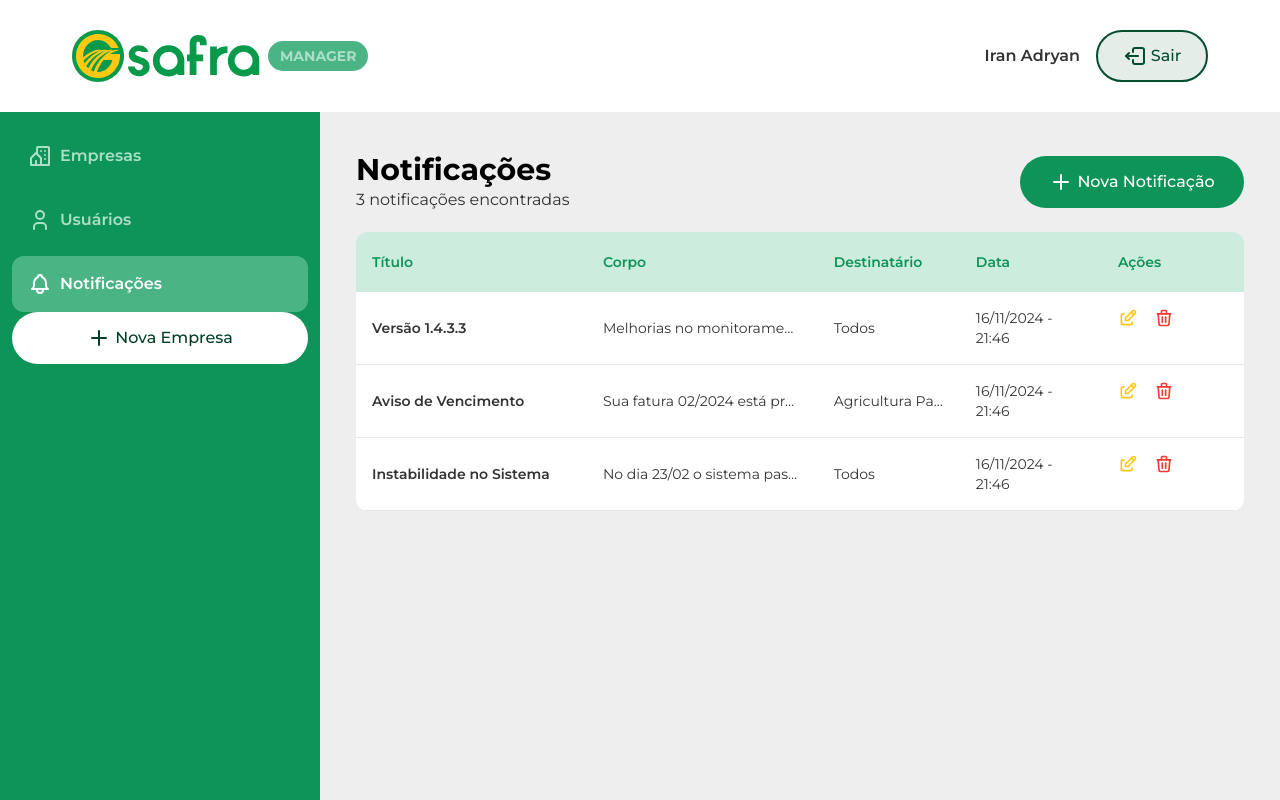
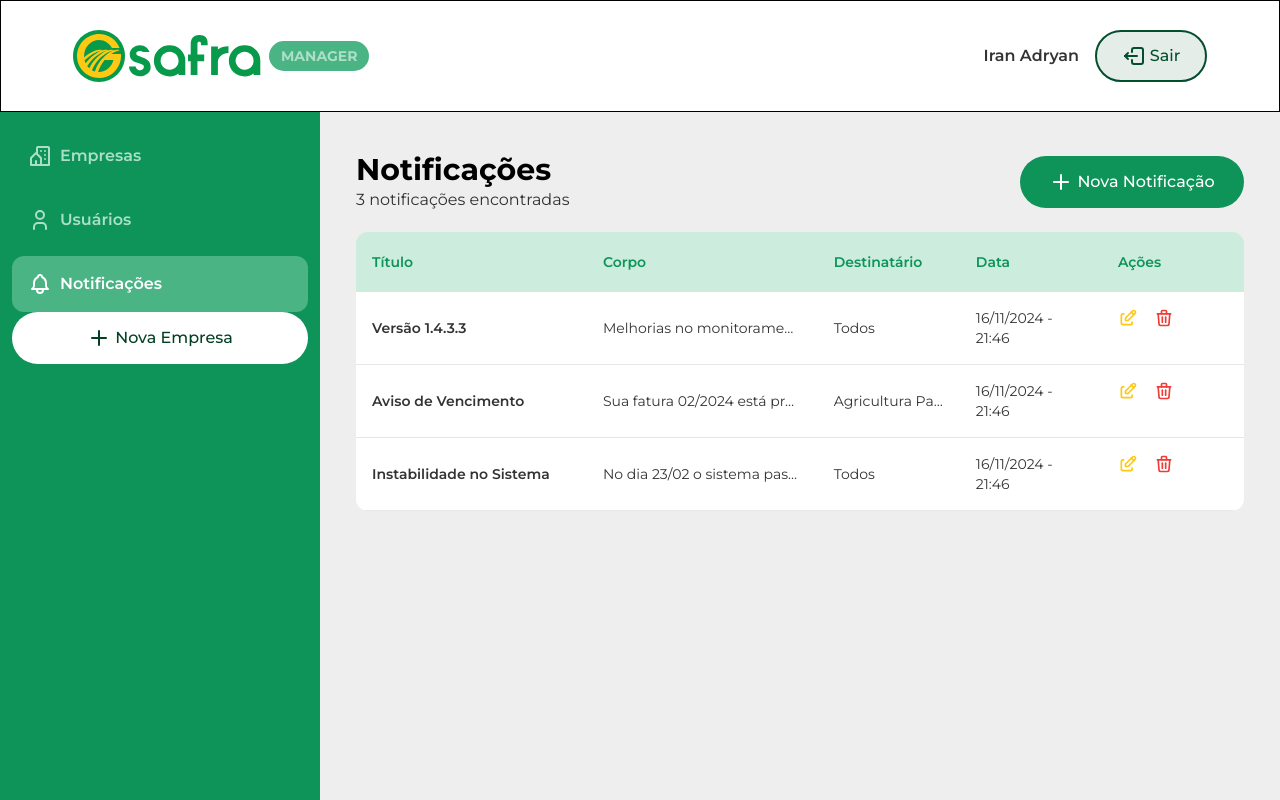
Before and after one commit to coyotetec/gsafra-panel-frontend, a React (Vite) app: page /manager/notifications in a window 1280 px wide. Built offline with nearby package versions, Linux system fonts and the light colour scheme.

Commit message:
feat: componentizes Header

```diff
--- a/src/view/components/Header.tsx
+++ b/src/view/components/Header.tsx
@@ -1,10 +1,30 @@
-import logo from '../../assets/images/logo-horizontal.svg';
+import { IconLogout2 } from '@tabler/icons-react';
+import logoHorizontal from '../../assets/images/logo-horizontal.svg';
+import { Button } from './Button';
 
-export function Header() {
+interface HeaderProps {
+  isManager?: boolean;
+}
+
+export function Header({ isManager }: HeaderProps) {
   return (
-    <header className="h-32 border-2 border-black bg-white">
-      <div className="mx-auto my-auto max-w-8xl">
-        <img src={logo} alt="Logo Gsafra Horizontal" />
+    <header className="px-18 fixed left-0 top-0 z-40 flex h-28 w-full items-center justify-center border-[1px] border-black bg-white">
+      <div className="flex w-full max-w-8xl items-center justify-between">
+        <div className="flex items-center gap-2">
+          <img src={logoHorizontal} alt="logo" />
+          {isManager && (
+            <span className="rounded-full bg-primary-300 px-3 py-2 text-sm font-bold leading-none text-primary-50">
+              MANAGER
+            </span>
+          )}
+        </div>
+        <div className="flex items-center gap-4">
+          <strong className="font-semibold text-black-80">Iran Adryan</strong>
+          <Button variant="outline" className="w-28">
+            <IconLogout2 />
+            Sair
+          </Button>
+        </div>
       </div>
     </header>
   );
--- a/src/view/layouts/ManagerLayout.tsx
+++ b/src/view/layouts/ManagerLayout.tsx
@@ -1,15 +1,14 @@
 import {
   IconBell,
   IconBuildingCommunity,
-  IconLogout2,
   IconUser,
   Icon,
   IconPlus,
 } from '@tabler/icons-react';
-import logoHorizontal from '../../assets/images/logo-horizontal.svg';
 import { NavLink, Outlet } from 'react-router-dom';
 import { cn } from '../../app/utils/cn';
 import { Button } from '../components/Button';
+import { Header } from '../components/Header';
 
 interface NavItem {
   Icon: Icon;
@@ -38,23 +37,7 @@ export function ManagerLayout() {
 
   return (
     <div className="bg-gray-400">
-      <header className="px-18 fixed left-0 top-0 z-40 flex h-28 w-full items-center justify-center bg-white">
-        <div className="flex w-full max-w-8xl items-center justify-between">
-          <div className="flex items-center gap-2">
-            <img src={logoHorizontal} alt="logo" />
-            <span className="rounded-full bg-primary-300 px-3 py-2 text-sm font-bold leading-none text-primary-50">
-              MANAGER
-            </span>
-          </div>
-          <div className="flex items-center gap-4">
-            <strong className="font-semibold text-black-80">Iran Adryan</strong>
-            <Button variant="outline" className="w-28">
-              <IconLogout2 />
-              Sair
-            </Button>
-          </div>
-        </div>
-      </header>
+      <Header isManager={true} />
       <aside className="fixed left-0 top-28 z-40 h-calc-sidebar w-80">
         <nav className="h-full overflow-y-auto bg-primary-500 px-3 py-4">
           <ul className="space-y-2 font-semibold">
```
